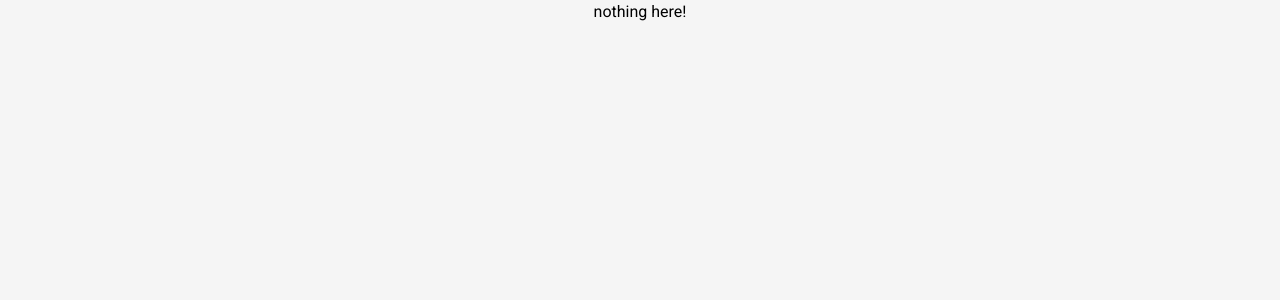
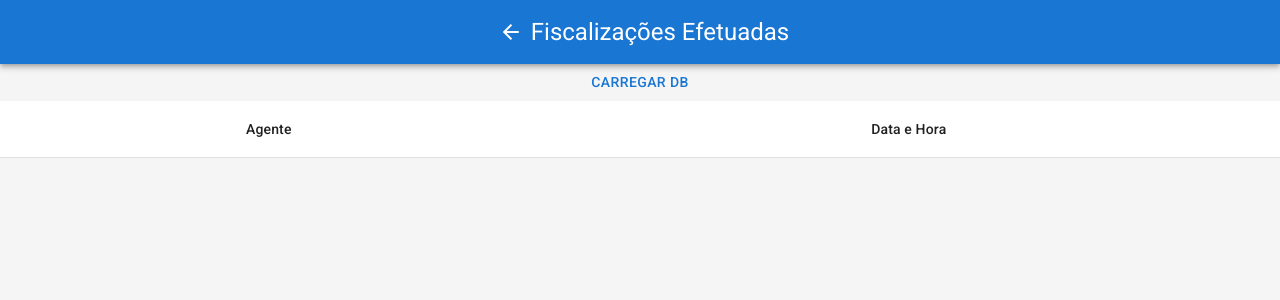
Before and after one commit to jonathas-silva/taxi-report, a React (Vite) app: page /dashboard in a window 1280 px wide. Shown: the top 300 px of the page. Built offline with nearby package versions, Linux system fonts and the light colour scheme.

Commit message:
Criação de dashboard para centralizar dados

```diff
--- a/src/assets/Tipos.tsx
+++ b/src/assets/Tipos.tsx
@@ -20,4 +20,5 @@ export type fiscalizacaoFechada = {
     nome: string;
     matricula: number;
     fiscalizados: fiscalizado[];
+    data: string;
 }
--- a/src/pages/Database.tsx
+++ b/src/pages/Database.tsx
@@ -1,9 +1,150 @@
+import {
+    Button,
+    Divider,
+    List,
+    ListItem,
+    ListItemText,
+    Table,
+    TableHead,
+    TableRow,
+    TableCell,
+    TableBody,
+    TableContainer,
+    AppBar, Toolbar, Typography, IconButton, Dialog, TextField, Collapse, Box
+} from "@mui/material";
+import React, {useState} from "react";
+import {recuperar} from "../utils/FirebaseCrud";
+import {fiscalizacaoFechada} from "../assets/Tipos";
+import Icon from "@mui/material/Icon";
+import {useNavigate} from "react-router-dom";
+import DialogTitle from "@mui/material/DialogTitle";
+import DialogContent from "@mui/material/DialogContent";
 
 
 export default function Database() {
+
+    function handleDetalhes(resultado: fiscalizacaoFechada) {
+        setResultadosAtivos(resultado);
+        setDialogDetalhes(!dialogDetalhes);
+    }
+
+
+    const [resultados, setResultados] = useState<fiscalizacaoFechada[]>();
+
+    const [resultadosAtivos, setResultadosAtivos] = useState<fiscalizacaoFechada>();
+
+    const [dialogDetalhes, setDialogDetalhes] = useState(false);
+
+    const [expandedId, setExpandedId] = React.useState(-1);
+
+    const handleClick = () => {
+        recuperar().then(resultados => {
+            setResultados(resultados);
+            console.log("carregou");
+        })
+    }
+
+    const handleExpandClick = (i: number) => {
+        setExpandedId(expandedId === i ? -1 : i);
+    };
+
+
+    let navigate = useNavigate();
     return (
         <div>
-            nothing here!
+            <AppBar position="relative" sx={{display: 'flex', alignItems: 'center'}}>
+                <Toolbar>
+                    <IconButton onClick={() => navigate('/')}>
+                        <Icon className="botao" fontSize="medium">arrow_back</Icon>
+                    </IconButton>
+                    <Typography variant="h5" align="center">
+                        Fiscalizações Efetuadas
+                    </Typography>
+                </Toolbar>
+            </AppBar>
+
+            <Button onClick={handleClick}>Carregar DB</Button>
+
+            <div>
+
+                <TableContainer sx={{
+                    bgcolor: 'white'
+                }}>
+                    <Table>
+                        <TableHead>
+                            <TableRow>
+                                <TableCell align="center">Agente</TableCell>
+                                <TableCell align="center">Data e Hora</TableCell>
+                            </TableRow>
+                        </TableHead>
+
+                        {
+                            resultados?.map((resultado, index) =>
+
+                                    <TableBody key={index}>
+                                        <TableRow onClick={() => handleExpandClick(index)} hover>
+                                            <TableCell align="center">{resultado.nome}</TableCell>
+                                            <TableCell align="center">{resultado.data}</TableCell>
+                                        </TableRow>
+                                        <TableRow>
+                                            <TableCell align="center" style={{ padding: 0, border: 0 }} colSpan={2}>
+                                                <Collapse in={expandedId === index}>
+                                                    <Table
+                                                        sx={{
+                                                        bgcolor: 'lightblue',
+                                                        width:'100%'
+                                                    }}>
+                                                        <TableHead>
+                                                            <TableRow>
+                                                                <TableCell align="center">Ponto</TableCell>
+                                                                <TableCell align="center">Permissão</TableCell>
+                                                                <TableCell align="center">Cotax</TableCell>
+                                                                <TableCell align="center">Status</TableCell>
+                                                            </TableRow>
+                                                        </TableHead>
+                                                        <TableBody>
+
+                                                                {
+                                                                    resultado.fiscalizados.map(taxi=>
+                                                                        <TableRow>
+                                                                            <TableCell align="center">{taxi.ponto}</TableCell>
+                                                                            <TableCell align="center">{taxi.prefixo}</TableCell>
+                                                                            <TableCell align="center">{taxi.cotaxPermissionario}</TableCell>
+                                                                            <TableCell align="center">{taxi.status}</TableCell>
+                                                                        </TableRow>
+                                                                    )
+                                                                }
+
+                                                        </TableBody>
+                                                    </Table>
+                                                </Collapse>
+                                            </TableCell>
+                                        </TableRow>
+
+
+                            </TableBody>
+                            )
+                        }
+
+                    </Table>
+                </TableContainer>
+
+            </div>
+
+            <Dialog open={false} onClose={() => setDialogDetalhes(false)}>
+                <DialogTitle>Detalhes da Fiscalização</DialogTitle>
+                <DialogContent>
+                    {
+                        resultadosAtivos?.fiscalizados.map(
+                            x => (
+                                <li>{x.nomePermissionario}</li>
+                            )
+                        )
+                    }
+                </DialogContent>
+            </Dialog>
+
         </div>
+
     )
 }
--- a/src/pages/Nova.tsx
+++ b/src/pages/Nova.tsx
@@ -161,10 +161,15 @@ export default function Nova() {
         if(nome=="" || matricula == ""){
             console.log("nenhuma entrada")
         }else {
+            let data = new Date();
+
+            const horarioFormatado: string = data.toLocaleString('pt-BR', dataEHoraBrasileira);
+
             let novaFiscalizacao: fiscalizacaoFechada = {
                 nome: nome,
                 matricula: matricula,
-                fiscalizados: resultados
+                fiscalizados: resultados,
+                data: horarioFormatado
             }
             console.log("Tentando salvar na nuvem...");
             salvar(novaFiscalizacao);
@@ -208,9 +213,9 @@ export default function Nova() {
                     <IconButton onClick={() => navigate('/')}>
                         <Icon className="botao" fontSize="medium">arrow_back</Icon>
                     </IconButton>
-                    {/*<Typography component={"span"} variant="h5" align="center">*/}
-                    {/*    Fiscalização de Taxi*/}
-                    {/*</Typography>*/}
+                    <Typography component={"span"} variant="h5" align="center">
+                        Fiscalização de Taxi
+                    </Typography>
                     <IconButton onClick={() => setDialogSalvar(true)}>
                         <Icon className="botao" fontSize="medium">menu</Icon>
                     </IconButton>
@@ -221,7 +226,7 @@ export default function Nova() {
             }}>
 
                 {resultados.map((x, index) => (
-                    <Card sx={{m: 1}} variant="elevation" key={index}>
+                    <Card sx={{m: 1, bgcolor: "white"}} variant="elevation" key={index}>
                         <CardHeader sx={{textAlign: 'left'}}
                                     action={
                                         <IconButton onClick={() => handleDelete(index)}>
```
